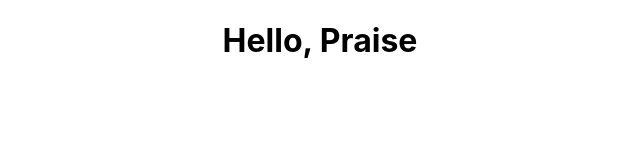
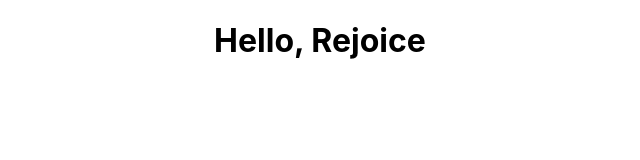
Before and after one commit to Ejiscoxpres/React-practice, a React (Create React App) app: page / in a window 1280 px wide. Shown: the top 160 px of the page, without its empty margins (320-960 px from the left). Built offline with nearby package versions, Linux system fonts and the light colour scheme.

Commit message:
h1 commit

```diff
--- a/src/App.js
+++ b/src/App.js
@@ -1,9 +1,10 @@
 import './App.css';
+const name = 'Rejoice'
 
 const App =()  => {
   return (
     <div className="App">
-      <h1>Hello, Praise</h1>
+      <h1>Hello, {name}</h1>
     </div>
   );
 }
```
